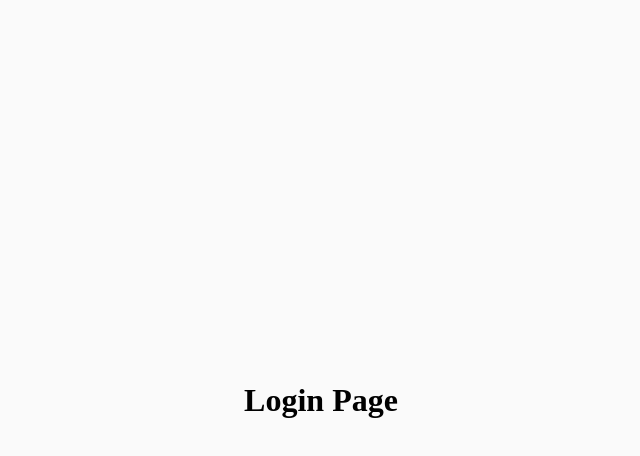
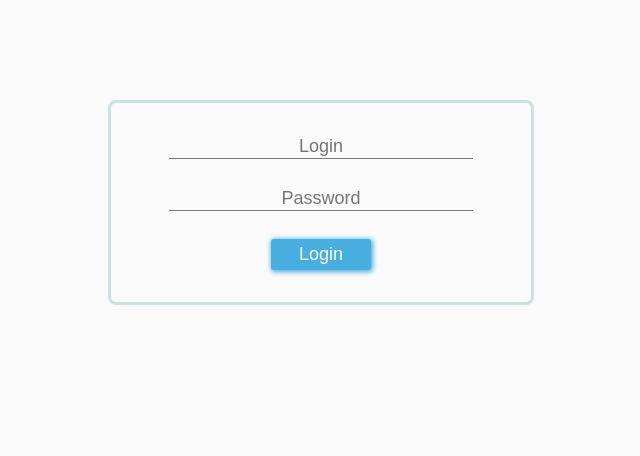
Before and after one commit to raphaelalvarenga/fluency-academy-flashcards, a React (Create React App) app: page /login in a window 1280 px wide. Shown: the top 456 px of the page, without its empty margins (319-959 px from the left). Built offline with nearby package versions, Linux system fonts and the light colour scheme.

Commit message:
[Login Styles] Created styles for Login page.

```diff
--- a/src/App.js
+++ b/src/App.js
@@ -8,9 +8,8 @@ const App = () => {
     return (
         <BrowserRouter>
             <GlobalStyle />
-            <Container>
-                <Routes />
-            </Container>
+
+            <Routes />
         </BrowserRouter>
     )
 }
--- a/src/styled-components.js
+++ b/src/styled-components.js
@@ -330,3 +330,40 @@ export const AudioFrequencyTick = styled.div`
         props => css`height: ${props.tick}px;`
     }
 `
+
+export const LoginContent = styled.form`
+    border-style: solid;
+    border-color: rgb(205,224,226);
+    border-radius: 8px;
+    padding: 18px 10px;
+    width: 400px;
+    margin: auto;
+    margin-top: 100px;
+`
+
+export const FormGroup = styled.div`
+    padding: 14px 0;
+    text-align: center;
+`
+
+export const Input = styled.input`
+    border-style: none;
+    border-bottom-style: solid;
+    background-color: transparent;
+    border-width: 1px;
+    width: 300px;
+    outline-style: none;
+    font-size: 18px;
+    text-align: center;
+`
+
+export const LoginButton = styled.button`
+    border-style: none;
+    border-radius: 3px;
+    padding: 5px 0;
+    background-color: rgb(72, 174, 224);
+    color: white;
+    box-shadow: 1px 1px 5px 1px rgb(72, 174, 224);
+    width: 100px;
+    font-size: 18px;
+`
--- a/src/views/Flashcards.js
+++ b/src/views/Flashcards.js
@@ -3,7 +3,7 @@ import {
     Content, Header, HeaderItems, HeaderProgress, Button, ProgressBarOutside,
     ProgressBarInside, DivFlex, StyledLink, CardsSection, Card, CardHeader,
     CardContent, CardAnswer, CardQuestion, LevelButtons,
-    LevelButton, CardSection, LevelButtonLabel, Tooltip
+    LevelButton, CardSection, LevelButtonLabel, Tooltip, Container
 } from "../styled-components";
 import { FontAwesomeIcon } from "@fortawesome/react-fontawesome";
 import { faArrowLeft, faInfo, faSlidersH, faSync } from "@fortawesome/free-solid-svg-icons";
@@ -154,6 +154,7 @@ const Flashcards = () => {
     }
 
     return (
+        <Container>
             <Content tabIndex = {0} onKeyUp = {(e) => hotkey(e)}>
                 <Header>
                     <HeaderItems>
@@ -289,6 +290,7 @@ const Flashcards = () => {
                     }
                 </CardsSection>
             </Content>
+        </Container>
     )
 }
 
--- a/src/views/Login.js
+++ b/src/views/Login.js
@@ -1,7 +1,22 @@
 import React from "react";
+import { LoginContent, FormGroup, Input, LoginButton } from "../styled-components";
 
 const Login = () => {
-    return <h1>Login Page</h1>
+    return (
+        <LoginContent>
+            <FormGroup>
+                <Input placeholder = "Login"></Input>
+            </FormGroup>
+
+            <FormGroup>
+                <Input placeholder = "Password" type = "password"></Input>
+            </FormGroup>
+
+            <FormGroup>
+                <LoginButton>Login</LoginButton>
+            </FormGroup>
+        </LoginContent>
+    )
 }
 
 export default Login;
```
Lines whose indentation alone changed are shown as unchanged.
